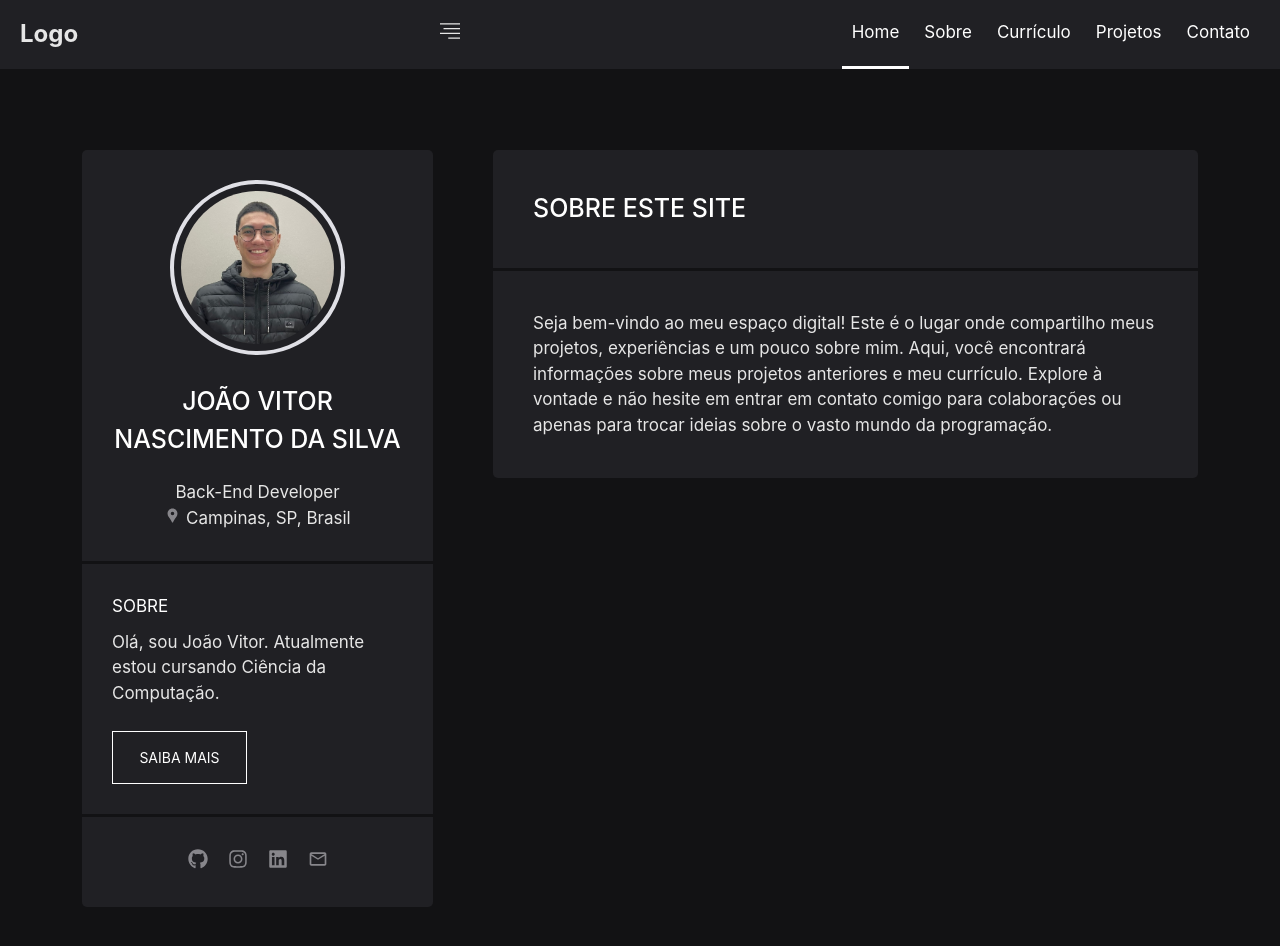
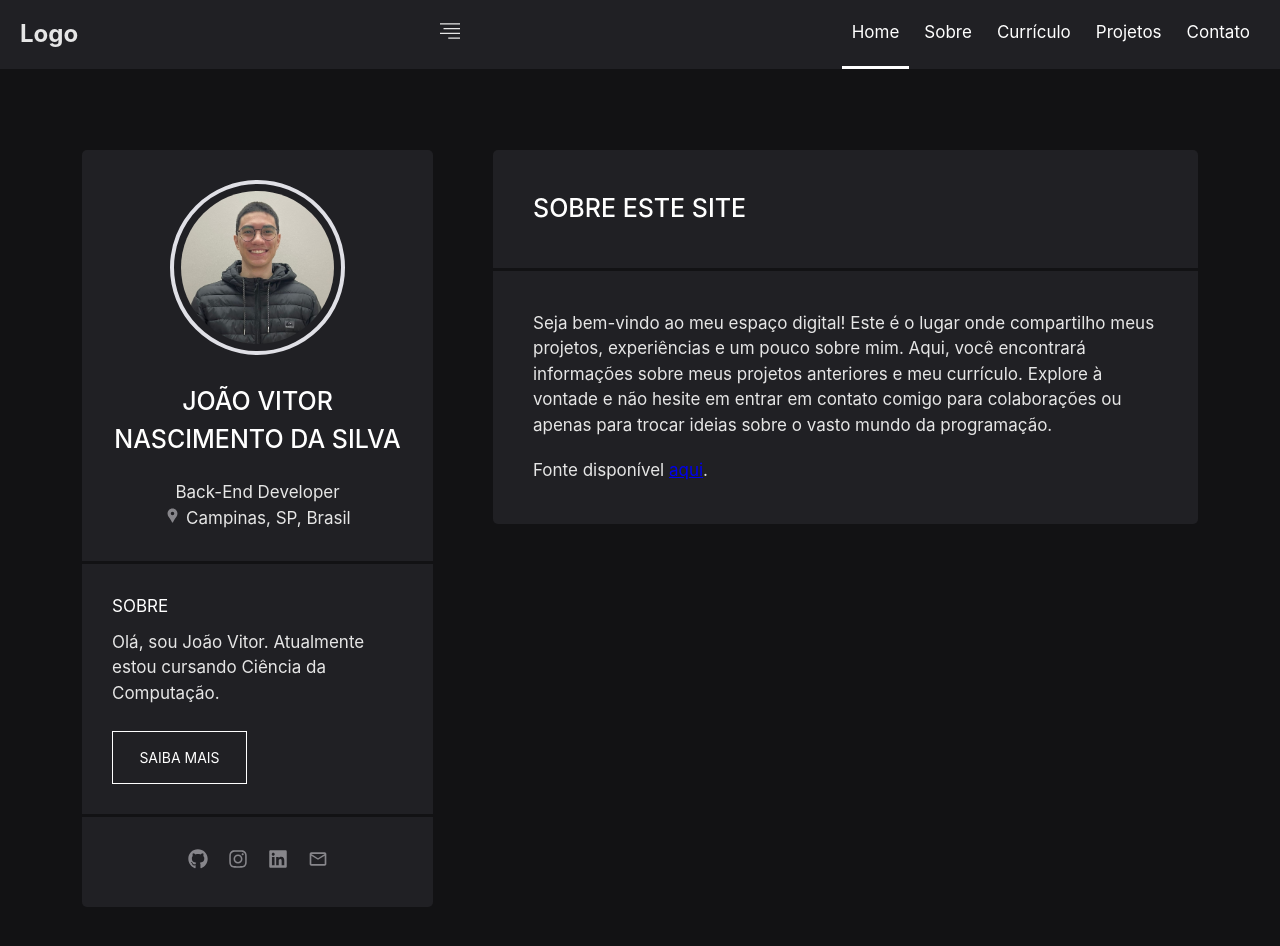
Before and after one commit to nascimentocode/personal-website, a React (Vite) app: page / in a window 1280 px wide. Shown: the top 946 px of the page. Built offline with nearby package versions, Linux system fonts and the light colour scheme.

Commit message:
Fix: add tag p in Home

```diff
--- a/src/routes/Home.jsx
+++ b/src/routes/Home.jsx
@@ -5,6 +5,7 @@ function Home() {
             <div className="divider-content"></div>
             <div className="section-content">
                 <p>Seja bem-vindo ao meu espaço digital! Este é o lugar onde compartilho meus projetos, experiências e um pouco sobre mim. Aqui, você encontrará informações sobre meus projetos anteriores e meu currículo. Explore à vontade e não hesite em entrar em contato comigo para colaborações ou apenas para trocar ideias sobre o vasto mundo da programação.</p>
+                <p>Fonte disponível <a href="https://github.com/nascimentocode/LP-React" target="_blank">aqui</a>.</p>
             </div>
         </section>
     )
```
